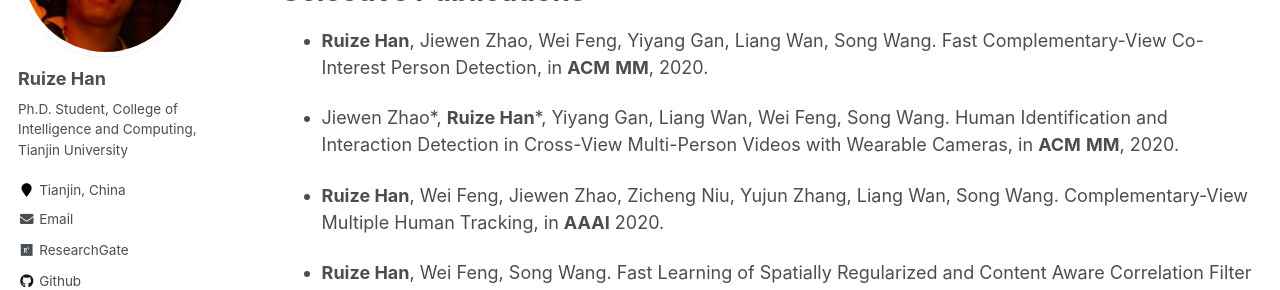
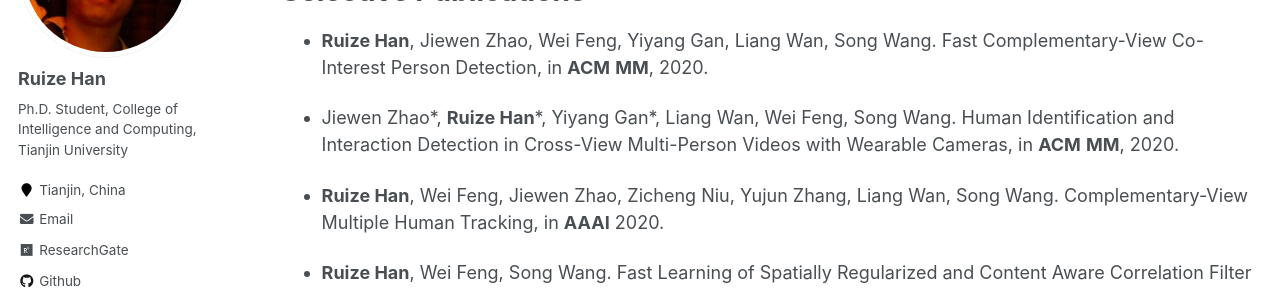
Before and after one commit to RuizeHan/RuizeHan.github.io, a Jekyll site: the page built from _pages/cv.md, in a window 1280 px wide and 900 px high, scrolled down 730 px. Shown: the part 153-443 px from the top of the window. Built offline with Jekyll 4.4.1, drawn with Linux system fonts in a browser that asks for light colours; some web fonts are replaced.

Commit message:
Update cv.md

```diff
--- a/_pages/cv.md
+++ b/_pages/cv.md
@@ -38,7 +38,7 @@ Selective Publications
 
  * **Ruize Han**, Jiewen Zhao, Wei Feng, Yiyang Gan, Liang Wan, Song Wang. Fast Complementary-View Co-Interest Person Detection, in __ACM__ __MM__, 2020.
 
- * Jiewen Zhao\*, **Ruize Han**\*, Yiyang Gan, Liang Wan, Wei Feng, Song Wang. Human Identification and Interaction Detection in Cross-View Multi-Person Videos with Wearable Cameras, in __ACM__ __MM__, 2020.
+ * Jiewen Zhao\*, **Ruize Han**\*, Yiyang Gan\*, Liang Wan, Wei Feng, Song Wang. Human Identification and Interaction Detection in Cross-View Multi-Person Videos with Wearable Cameras, in __ACM__ __MM__, 2020.
 
  * **Ruize Han**, Wei Feng, Jiewen Zhao, Zicheng Niu, Yujun Zhang, Liang Wan, Song Wang. Complementary-View Multiple Human Tracking, in __AAAI__ 2020.
 
```
